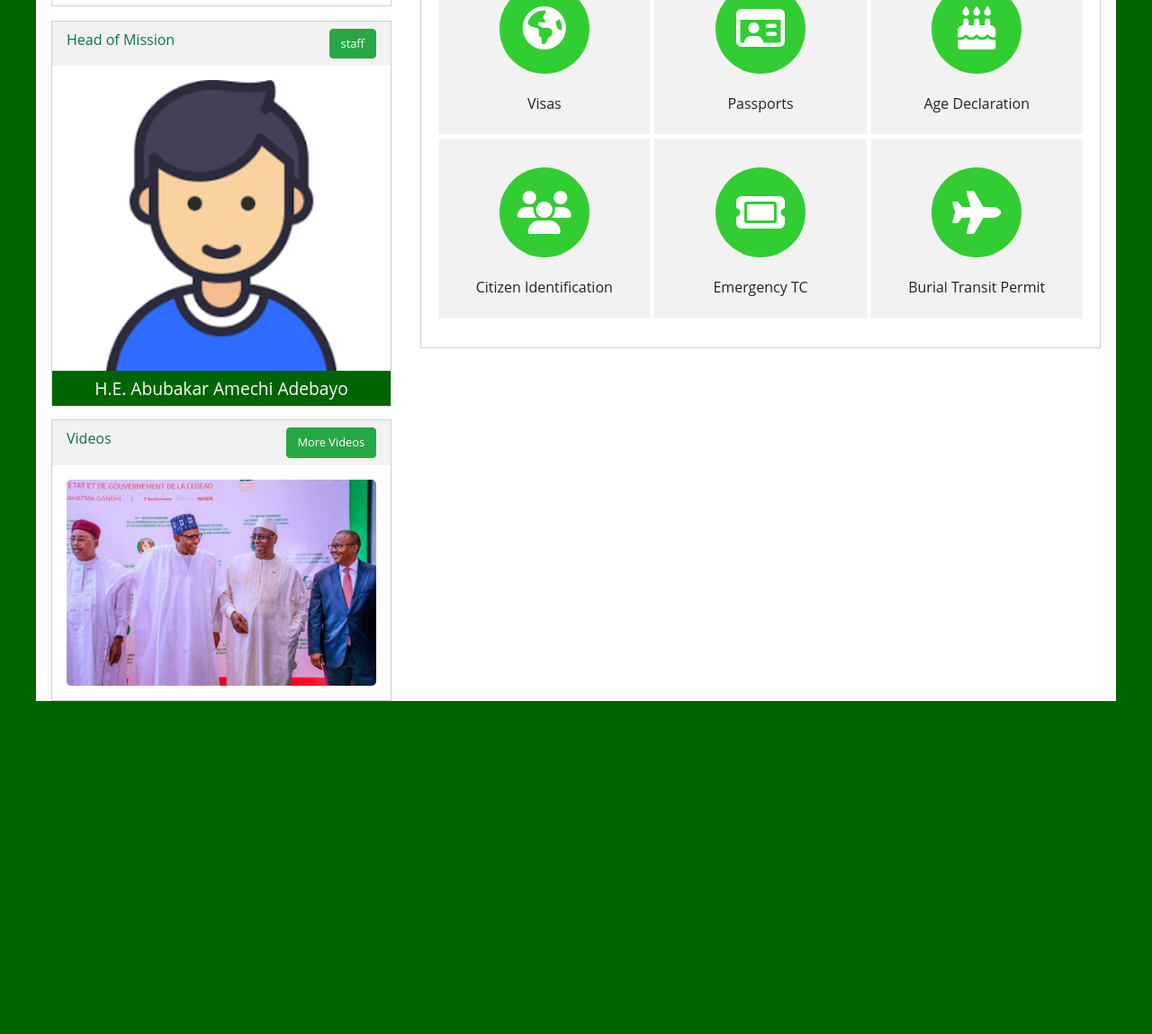
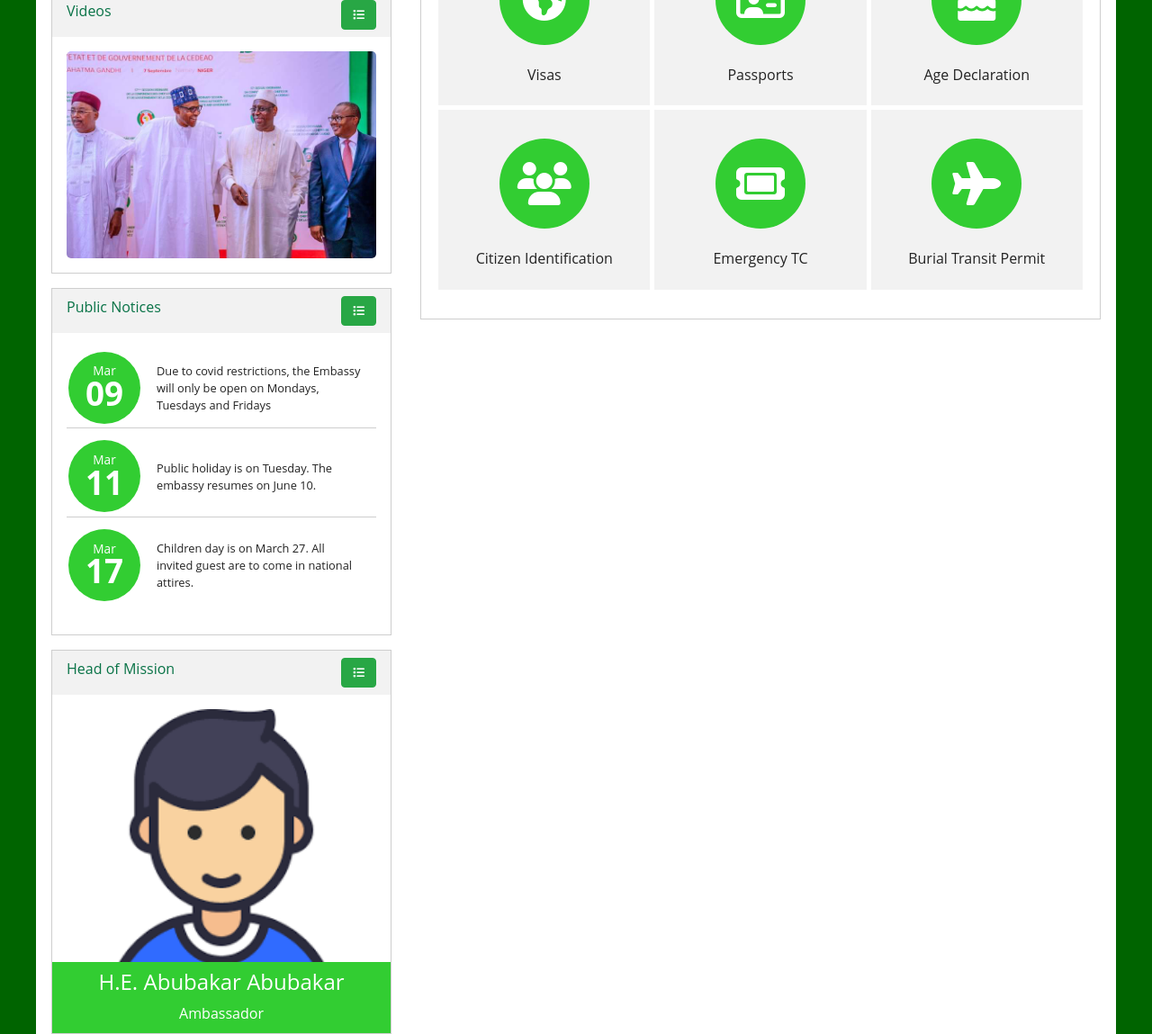
Before and after one commit to segundairo/msGreen, a plain HTML site: page index.html in a window 1280 px wide. Shown: the part 682-1831 px from the top of the page at 90% size. Before the commit the page ends 1461 px from the top, so only its background shows below. Drawn offline with Linux system fonts and the light colour scheme.

Commit message:
march 16 421am

```diff
--- a/css/custom.css
+++ b/css/custom.css
@@ -63,7 +63,7 @@ img {
 #hero {
   min-height: 400px;
   padding: 0 2px;
-  margin: 1rem 0 2rem;
+  margin: 1rem 1rem 0;
 }
 
 #hero .hero-wrapper {
@@ -287,7 +287,7 @@ img {
 
 #home-aside .title a {
   text-transform: none;
-  font-size: .8rem;
+  font-size: 0.8rem;
 }
 
 #home-aside .title h3 {
@@ -298,16 +298,20 @@ img {
   position: relative;
 }
 
-#home-aside > .hom h4 {
+#home-aside > .hom .hom-title {
   position: absolute;
-  bottom: -10px;
   left: 0;
+  bottom: 0;
   width: 100%;
   color: white;
-  padding: .5rem;
+  padding: 0.5rem;
   text-align: center;
-  background: darkgreen;
-  font-size: 1.2rem;
+  background: limegreen;
+}
+
+#home-aside > .hom .hom-title span {
+  display: block;
+  font-size: 1rem;
 }
 
 #home-aside > article:not(:last-of-type) {
@@ -329,7 +333,7 @@ img {
 }
 
 #home-aside > article > article form input {
-  padding: .5rem;
+  padding: 0.5rem;
   border: none;
   background: #f2f2f2;
   outline: none;
@@ -338,22 +342,22 @@ img {
 }
 
 #home-aside > article > article form span {
-  padding: .5rem;
+  padding: 0.5rem;
 }
 
 #home-aside > article img {
   border-radius: 5px;
 }
 
-#home-aside ul {
+#home-aside .categories {
   margin: 0 1rem 1rem;
 }
 
-#home-aside ul li:first-of-type {
+#home-aside .categories li:first-of-type {
   margin-top: 1rem;
 }
 
-#home-aside ul li {
+#home-aside .categories li {
   background: #f2f2f2;
   padding: 0.5rem 1rem;
   transition: all 0.2s ease;
@@ -361,21 +365,66 @@ img {
   border-left: 3px solid darkgreen;
 }
 
-#home-aside ul li:hover, #home-aside ul li.current-cat {
+#home-aside .categories li:hover, #home-aside .categories li.current-cat {
   background: #bfbfbf;
 }
 
-#home-aside ul li a {
+#home-aside .categories li a {
   color: black;
   font-weight: 300;
   text-transform: capitalize;
 }
 
-#home-aside ul li + li {
+#home-aside .categories li + li {
   margin-top: 3px;
 }
 
-#home-aside #searchform {
+#home-aside .annoucements li {
+  display: grid;
+  grid-template-columns: 100px 1fr;
+  place-items: center;
+  padding: .3rem 0;
+}
+
+#home-aside .annoucements li .date {
+  margin-right: 1rem;
+  line-height: 1;
+  height: 80px;
+  width: 80px;
+  background: limegreen;
+  color: white;
+  border-radius: 50%;
   display: flex;
-  margin-bottom: 2rem;
+  justify-content: center;
+  align-items: center;
+  flex-direction: column;
 }
+
+#home-aside .annoucements li .date .month {
+  font-size: .85rem;
+  display: block;
+}
+
+#home-aside .annoucements li .date .day {
+  font-size: 2.3rem;
+  font-weight: bold;
+}
+
+#home-aside .annoucements li a {
+  color: #232323;
+  padding-right: 1rem;
+  line-height: 1.2;
+  justify-self: flex-start;
+}
+
+#home-aside .annoucements li:hover .date {
+  background: darkgreen;
+}
+
+#home-aside .annoucements li:not(:first-of-type) {
+  margin-top: .5rem;
+}
+
+#home-aside .annoucements li:not(:last-of-type) {
+  border-bottom: 1px solid #cecece;
+}
--- a/index.html
+++ b/index.html
@@ -134,34 +134,67 @@
                 </form>
               </article>
             </article>
-
-            <article class="hom">
-              <div class="title">
-                <h3>Head of Mission</h3>
-                <a class="btn btn-small btn-success" href="">staff</a>
-              </div>
-
-              <article >
-                <img  src="/images/team/hom.png" alt="Head of Mission" />
-                <h4>H.E. Abubakar Amechi Adebayo</h4>
-
-              </article>
-            </article>
             <article>
               <div class="title">
                 <h3>Videos</h3>
-                <a class="btn btn-small btn-success" href="">More Videos</a>
+                <a class="btn btn-small btn-success" href=""><i class="fa fa-list" aria-hidden="true"></i></a>
               </div>
 
               <article>
                 <img src="/images/sliders/slide-2.jpg" alt="featured video" />
               </article>
             </article>
+            <article>
+              <div class="title">
+                <h3>Public Notices</h3>
+                <a class="btn btn-small btn-success" href=""><i class="fa fa-list" aria-hidden="true"></i>
+                </a>
+              </div>
+
+              <article>
+                <ul class="annoucements">
+                  <li>
+                    <div class="date"><span class="month"> Mar </span><span class="day">09</span></div>
+                    <a href=""> <small>Due to covid restrictions, the Embassy will only be open on Mondays, Tuesdays and Fridays</small></a>
+
+                  </li>
+                  <li>
+                    <div class="date"><span class="month"> Mar </span><span class="day">11</span></div>
+                    <a href=""> <small>Public holiday is on Tuesday. The embassy resumes on June 10.</small></a>
+
+                  </li>
+                  <li>
+                    <div class="date"><span class="month"> Mar </span><span class="day">17</span></div>
+                    <a href=""> <small>Children day is on March 27. All invited guest are to come in national attires.</small></a>
+
+                  </li>
+
+                </ul>
+              </article>
+            </article>
+            <article class="hom">
+              <div class="title">
+                <h3>Head of Mission</h3>
+                <a class="btn btn-small btn-success" href=""><i class="fa fa-list" aria-hidden="true"></i></a>
+              </div>
+
+              <article >
+                <img  src="/images/team/hom.png" alt="Head of Mission" />
+
+
+              </article>
+              <div class="hom-title">
+
+                <h4>H.E. Abubakar Abubakar</h4>
+                <span>Ambassador</span>
+              </div>
+            </article>
+
             <!-- <article>
               <div class="title">
                 <h3>Categories</h3>
               </div>
-                 <ul>
+                 <ul class="categories">
                   <li><a href="">Hardware</a></li>
                   <li><a href="">Software</a></li>
                   <li><a href="">Games</a></li>
```
